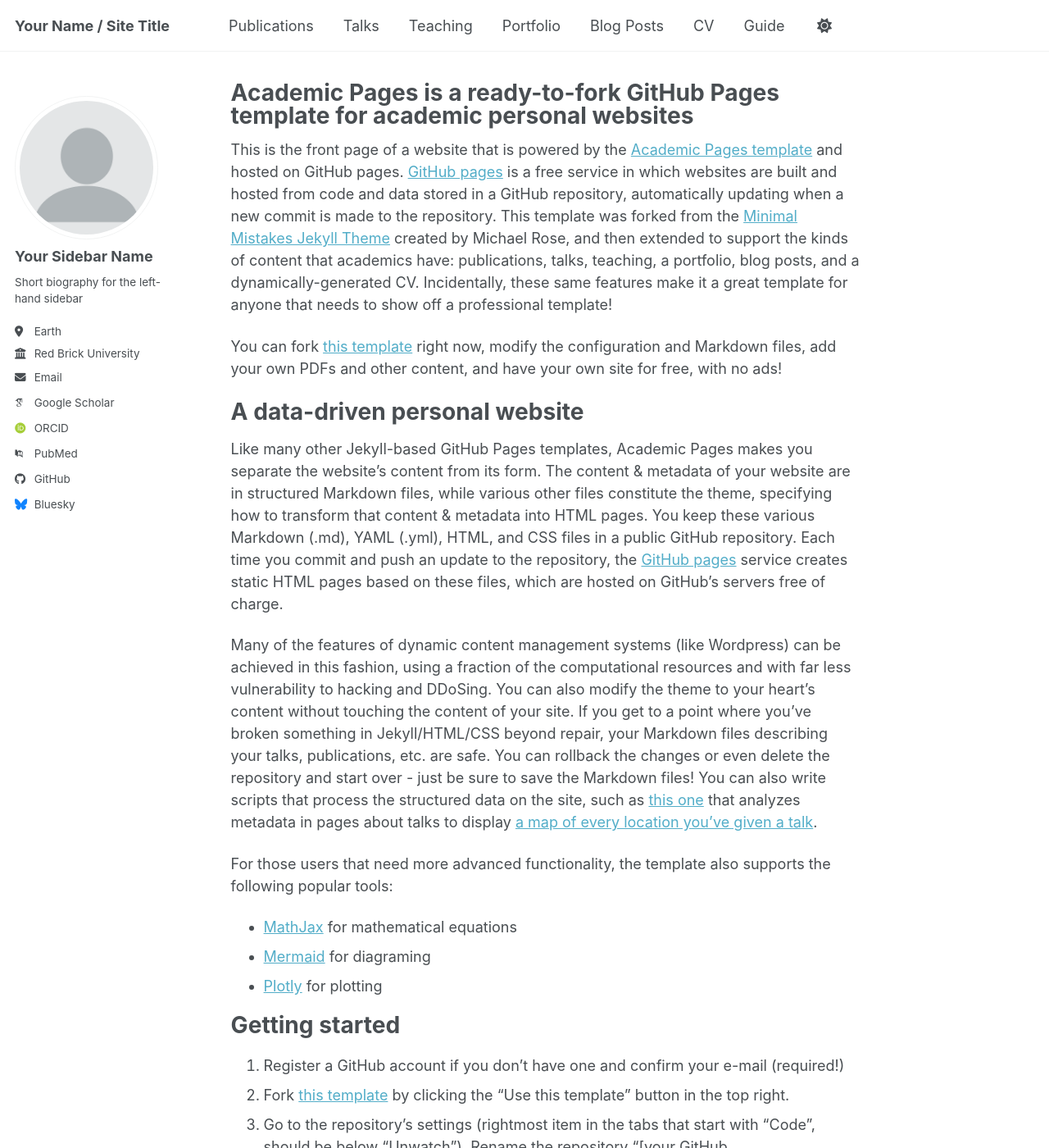
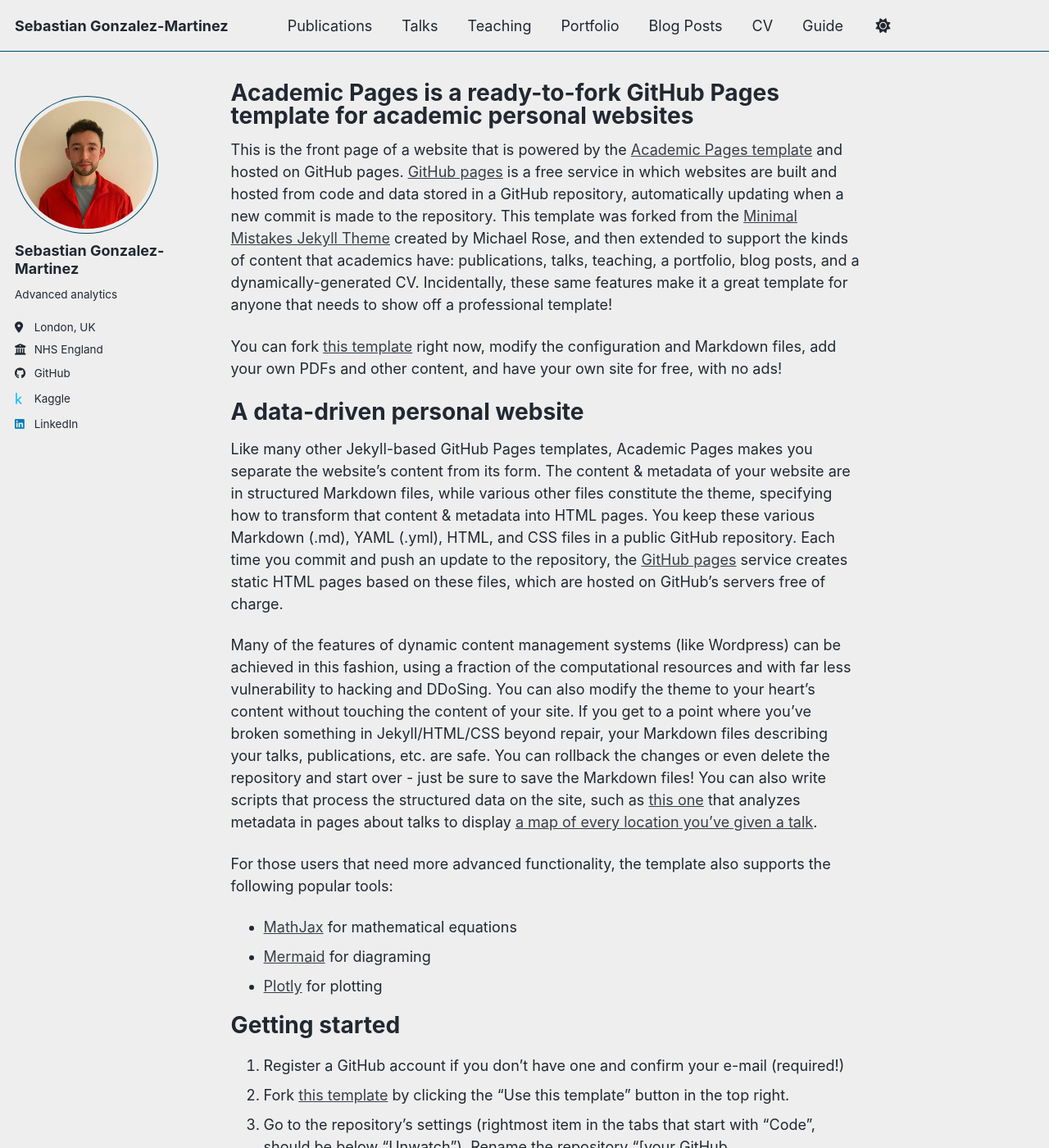
Before and after one commit to znogbes/sebastian-gonzalez-portfolio, a Jekyll site: the page built from _pages/about.md, in a window 1280 px wide and 1400 px high. Shown: the whole window at 82% size. Built offline with Jekyll 4.4.1, drawn with Linux system fonts in a browser that asks for light colours; some web fonts are replaced; a script bundle is joined from its source files by our own code; library files that are not in the unit come from our copies; some of the changed text lies outside the part shown.

Commit message:
completed config

```diff
--- a/_config.yml
+++ b/_config.yml
@@ -8,11 +8,11 @@
 
 # Basic Site Settings
 locale                   : "en-US"
-site_theme               : "default" # Currently available options are "default", "air"
-title                    : "Your Name / Site Title"
+site_theme               : "air" # Currently available options are "default", "air"
+title                    : "Sebastian Gonzalez-Martinez"
 title_separator          : "-"
-name                     : &name "Your Name"
-description              : &description "Your Name's academic portfolio"   # Update this with a general description of your site, this is the default if not overridden by a page
+name                     : &name "Sebastian Gonzalez-Martinez"
+description              : &description "Data science portfolio"   # Update this with a general description of your site, this is the default if not overridden by a page
 url                      : https://znogbes.github.io/sebastian-gonzalez-portfolio/ # The base hostname & protocol for your site e.g. "https://[your GitHub username].github.io",
                                                            # or if you already have some other page hosted on Github then use "https://[your GitHub username].github.io/[Your Repo Name]"
 baseurl                  : "" # the subpath of your site, e.g. "/blog"
@@ -23,25 +23,25 @@
 #               Additional customization can be done by editing /_includes/author-profile.html
 author:
   # Biographic information
-  avatar           : "profile.png"
-  name             : "Your Sidebar Name"
+  avatar           : "author-photo.png"
+  name             : "Sebastian Gonzalez-Martinez"
   pronouns         : # example: "she/her"
-  bio              : "Short biography for the left-hand sidebar"
-  location         : "Earth"
-  employer         : "Red Brick University"
+  bio              : "Advanced analytics"
+  location         : "London, UK"
+  employer         : "NHS England"
   uri              : # URL
-  email            : "none@example.org"
+  email            : # "none@example.org"
 
   # Academic websites
   academia         : # URL
   arxiv            : # URL - Update with the correct link to your profile
-  googlescholar    : "https://scholar.google.com/citations?user=PS_CX0AAAAAJ"
+  googlescholar    : # "https://scholar.google.com/citations?user=PS_CX0AAAAAJ"
   inspire-hep      : # URL
   impactstory      : # URL
-  orcid            : "https://orcid.org/yourorcidurl"
+  orcid            : # "https://orcid.org/yourorcidurl"
   semantic         : # URL
   ssrn             : # URL
-  pubmed           : "https://www.ncbi.nlm.nih.gov/pubmed/?term=john+snow"
+  pubmed           : # "https://www.ncbi.nlm.nih.gov/pubmed/?term=john+snow"
   researchgate     : # URL
   scopus           : # URL
   zotero           : # URL
@@ -51,13 +51,13 @@
   bitbucket        : # Username - Update with your username on the site
   codepen          : # Username
   dribbble         : # Username
-  github           : "academicpages"
-  kaggle           : # Username
+  github           : "znogbes"
+  kaggle           : "znogbes"
   stackoverflow    : # User number or user number and name (i.e., use "1" or "1/jeff-atwood")
 
   # Social media
   artstation       : # Username
-  bluesky          : "bsky.app" # Replace this with you Bluesky username
+  bluesky          : # "bsky.app" # Replace this with you Bluesky username
   facebook         : # Username
   flickr           : # Username
   foursquare       : # Username
@@ -66,7 +66,7 @@
   keybase          : # Username
   instagram        : # Username
   lastfm           : # Username
-  linkedin         : # Username
+  linkedin         : "sebastian-gonzalez-martinez-1a064612b"
   mastodon         : # URL
   medium           : # URL
   pinterest        : # Username
```
Also changed, not shown: images/author-photo.png (added).
